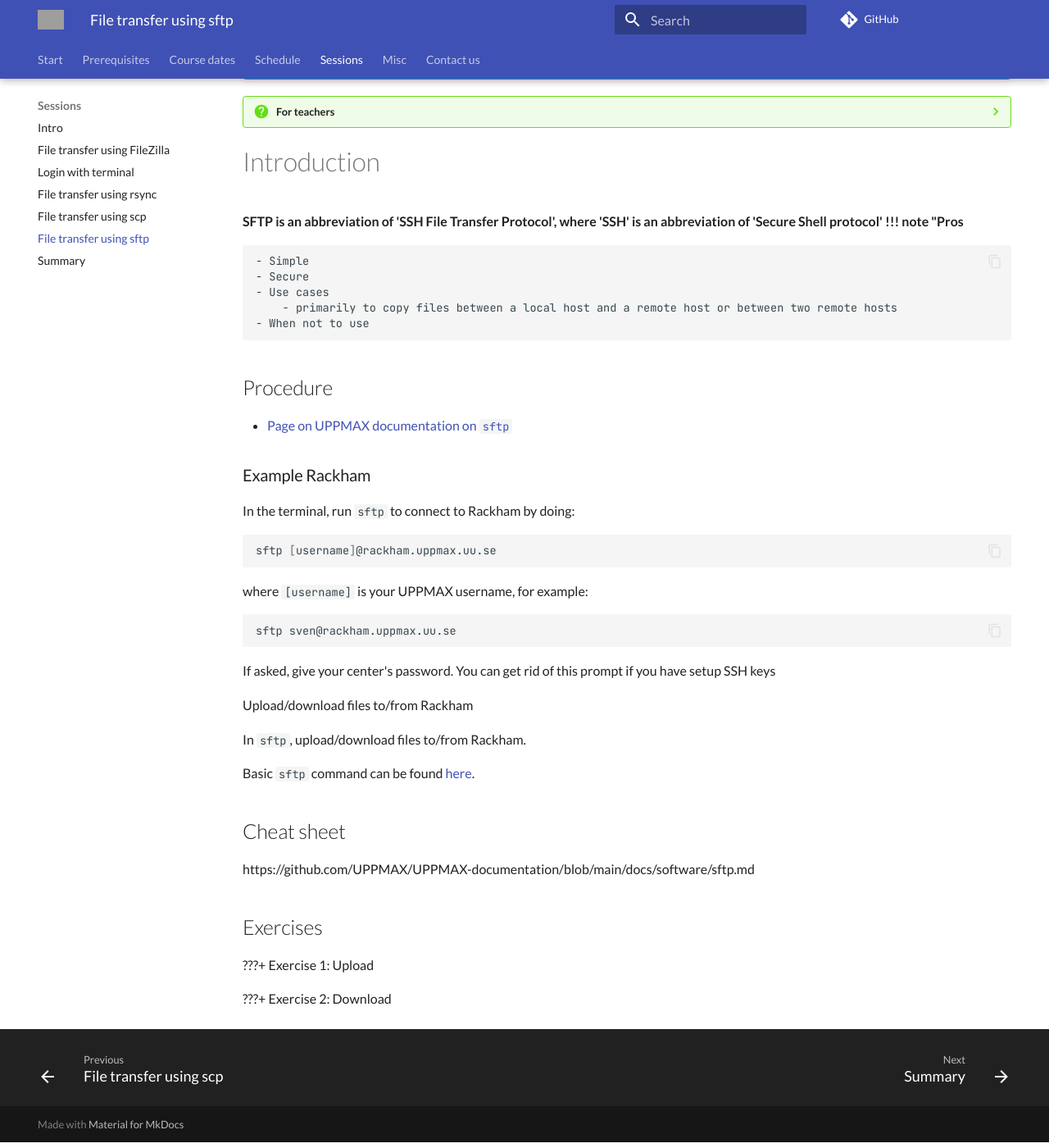
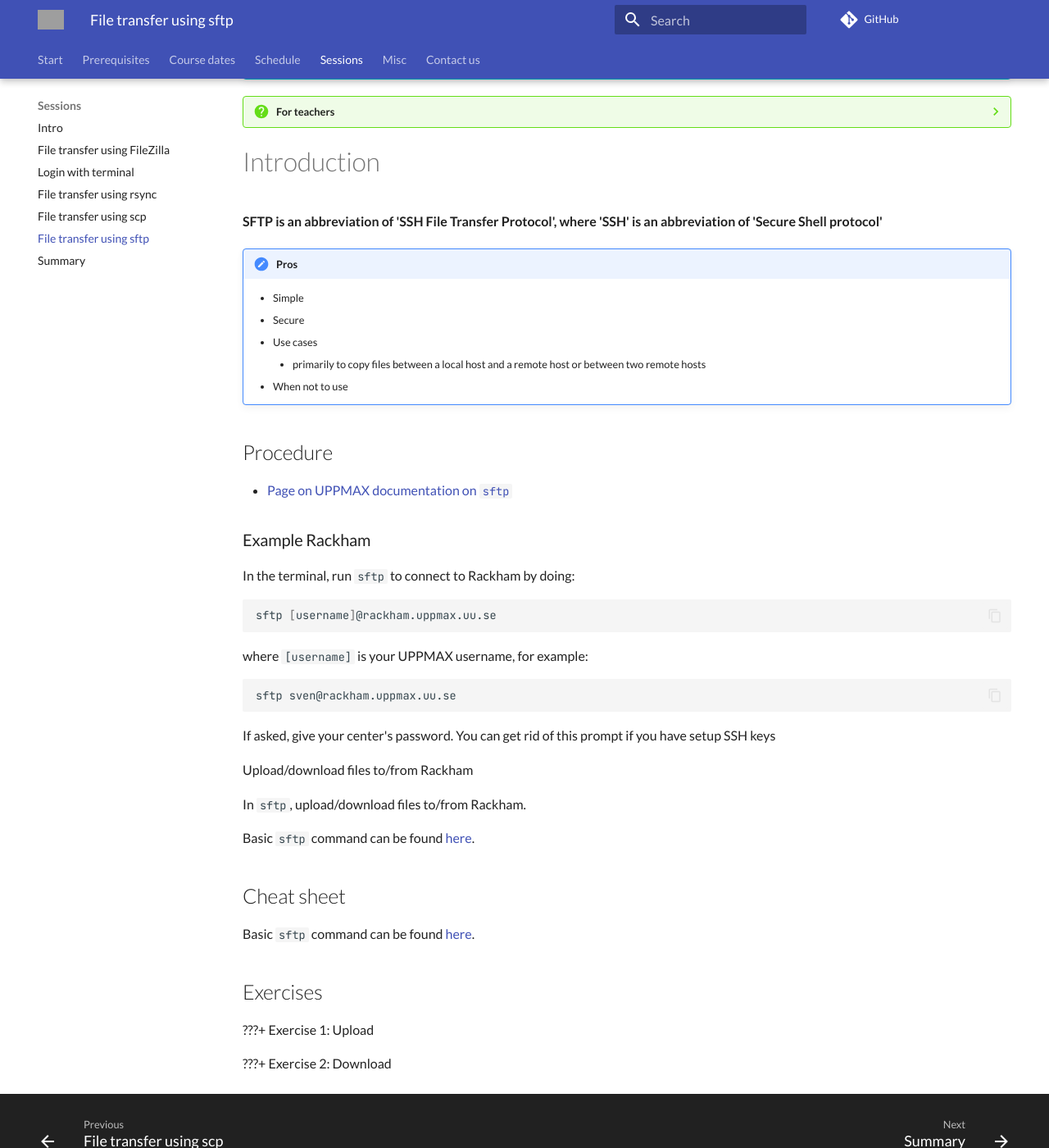
Before and after one commit to UPPMAX/naiss_file_transfer_course, an MkDocs documentation site: the page built from docs/sessions/sftp/README.md, in a window 1280 px wide and 1400 px high, scrolled down 282 px. Shown: the whole window at 82% size. Built offline with MkDocs 1.6.1 and Material for MkDocs 9.7.7, drawn with Linux system fonts in a browser that asks for light colours; comment, search, counter and statistics services are not loaded; grey boxes are pictures that could not be loaded.

Commit message:
README.md fix md links

```diff
--- a/docs/sessions/sftp/README.md
+++ b/docs/sessions/sftp/README.md
@@ -32,8 +32,9 @@ tags:
 
 # Introduction
 
-**SFTP is an abbreviation of 'SSH File Transfer Protocol', where 'SSH' is an abbreviation of 'Secure Shell protocol'
-!!! note "Pros**
+**SFTP is an abbreviation of 'SSH File Transfer Protocol', where 'SSH' is an abbreviation of 'Secure Shell protocol'**
+
+!!! note "Pros"
 
     - Simple
     - Secure
@@ -66,16 +67,13 @@ Upload/download files to/from Rackham
 
 In `sftp`, upload/download files to/from Rackham.
 
-Basic `sftp` command can be found [here](../software/sftp.md).
-
-
+Basic `sftp` command can be found [here](https://github.com/UPPMAX/UPPMAX-documentation/blob/main/docs/software/sftp.md).
 
 ## Cheat sheet
 
-https://github.com/UPPMAX/UPPMAX-documentation/blob/main/docs/software/sftp.md
+Basic `sftp` command can be found [here](https://github.com/UPPMAX/UPPMAX-documentation/blob/main/docs/software/sftp.md).
 
 ## Exercises
-
 
 ???+ Exercise 1: Upload
 
```
